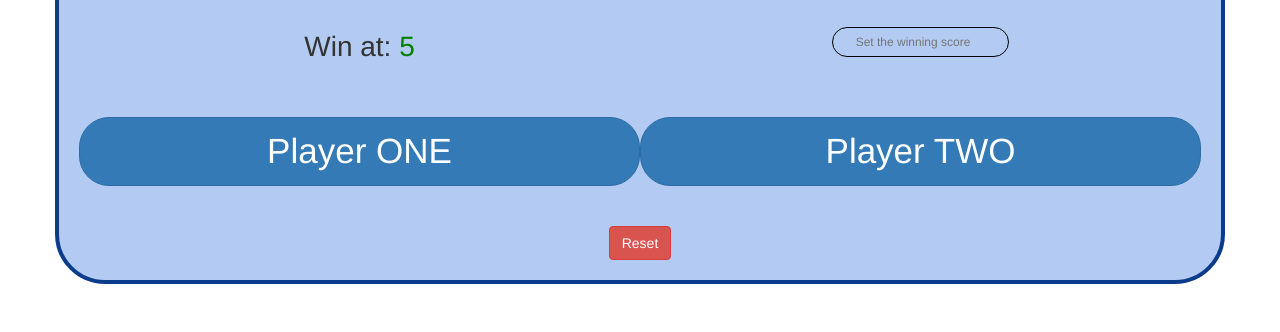
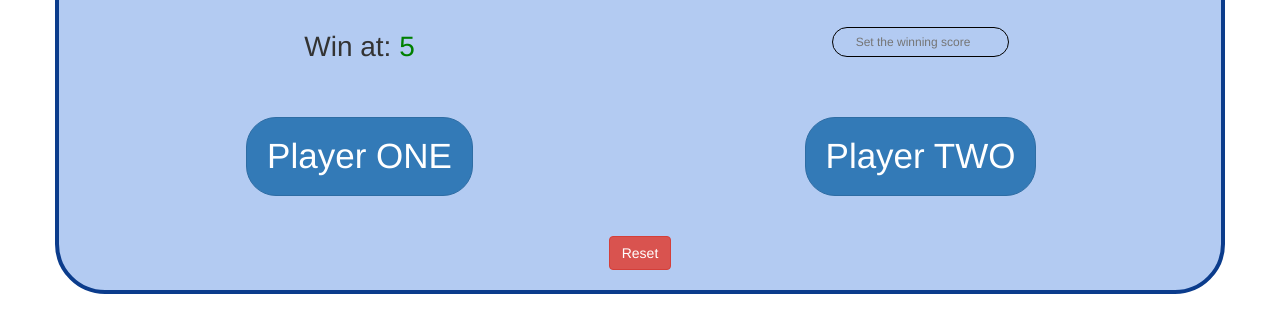
Before and after one commit to Syknapse/scoreKeeper, a plain HTML site: page index.html in a window 1280 px wide. Shown: the part 250-582 px from the top of the page. Drawn offline with nearby package versions, Linux system fonts and the light colour scheme.

Commit message:
Fixed player buttons
Placed player buttons in divs to control size.
reorganised directory to work on gh page.

```diff
--- a/score keeper/scorekeeper.html
+++ b/index.html
@@ -23,8 +23,12 @@
 
 		<!-- players -->
 		<div class="row">
-			<button id="p1" class="col-lg-6 col-md-6 col-sm-6 btn btn-primary btn-lg players">Player ONE</button>
-			<button id="p2" class="col-lg-6 col-md-6 col-sm-6 btn btn-primary btn-lg players">Player TWO</button>
+		  <div class="col-lg-6 col-md-6 col-sm-6">
+		    <button id="p1" class="btn btn-primary btn-lg players">Player ONE</button>
+		  </div>
+		  <div class="col-lg-6 col-md-6 col-sm-6">
+		    <button id="p2" class="btn btn-primary btn-lg players">Player TWO</button>
+		  </div>
 		</div>
 
 		<!-- reset -->
--- a/score keeper/scorekeeper.css
+++ b/scorekeeper.css
@@ -35,4 +35,5 @@ h1.score span {
 button.players {
 	font-size: 250%;
 	border-radius: 30px;
+	padding: 15px 20px;
 }
```
Also changed, not shown: scorekeeper.js (renamed from score keeper/scorekeeper.js).
